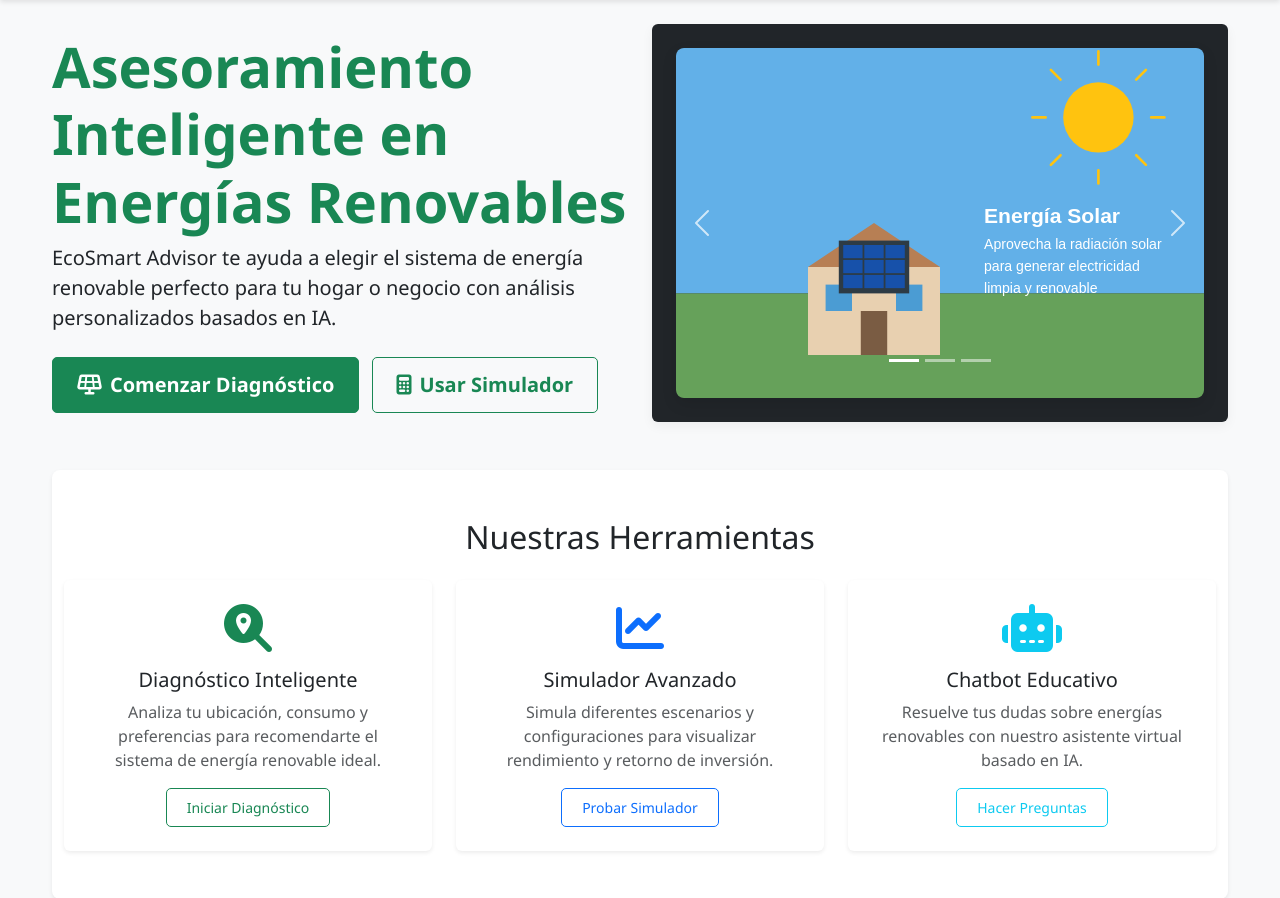
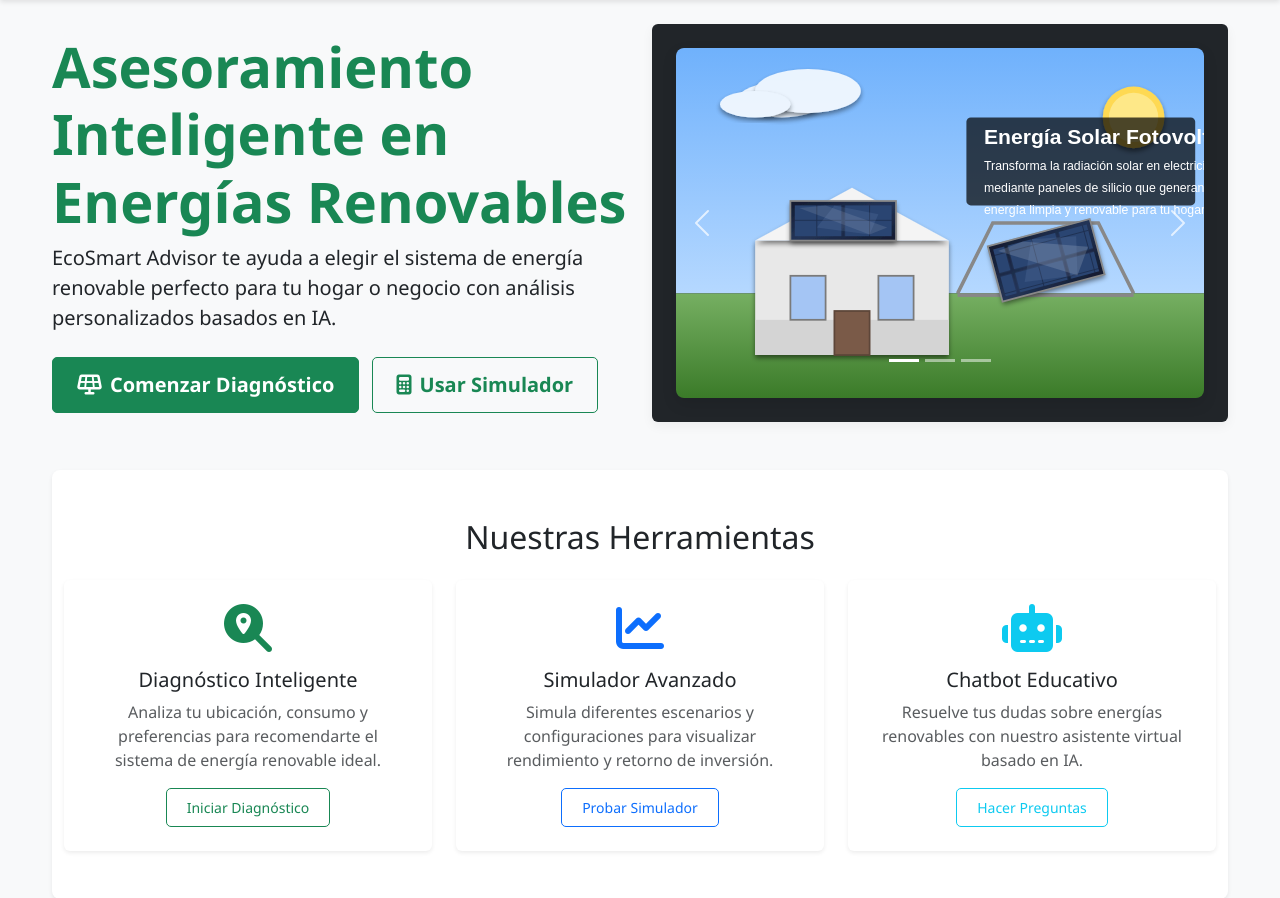
Before and after one commit to AlexisQuiroga/EcoSmart-Advisor, a Flask app: page / in a window 1280 px wide. Shown: the part 56-954 px from the top of the page. Run offline with Flask 3, Linux system fonts and the light colour scheme; some libraries are stand-ins or nearby versions.

Commit message:
Update homepage images to use more realistic visuals of renewable energy
Replaces placeholder SVG images in index.html with more realistic representations of solar panels, wind turbines, and solar heaters.

Replit-Commit-Author: Agent
Replit-Commit-Session-Id: 3134ecd1-e720-422a-ada0-d92cb83977f4
Replit-Commit-Screenshot-Url: https://storage.googleapis.com/screenshot-production-us-central1/9e73ec2e-cd7e-4322-8554-9703a1384f41/4a1de202-0269-41eb-a20b-1341f847bacc.jpg

```diff
--- a/ecosmart_advisor/app/templates/index.html
+++ b/ecosmart_advisor/app/templates/index.html
@@ -27,13 +27,13 @@
                     </div>
                     <div class="carousel-inner rounded">
                         <div class="carousel-item active">
-                            <img src="{{ url_for('static', filename='images/solar-energy.svg') }}" class="d-block w-100" alt="Energía Solar">
+                            <img src="{{ url_for('static', filename='images/solar-panels-realistic.svg') }}" class="d-block w-100" alt="Energía Solar">
                         </div>
                         <div class="carousel-item">
-                            <img src="{{ url_for('static', filename='images/wind-energy.svg') }}" class="d-block w-100" alt="Energía Eólica">
+                            <img src="{{ url_for('static', filename='images/wind-turbines-realistic.svg') }}" class="d-block w-100" alt="Energía Eólica">
                         </div>
                         <div class="carousel-item">
-                            <img src="{{ url_for('static', filename='images/water-heater.svg') }}" class="d-block w-100" alt="Termotanque Solar">
+                            <img src="{{ url_for('static', filename='images/solar-heater-realistic.svg') }}" class="d-block w-100" alt="Termotanque Solar">
                         </div>
                     </div>
                     <button class="carousel-control-prev" type="button" data-bs-target="#carouselEnergiasRenovables" data-bs-slide="prev">
```
